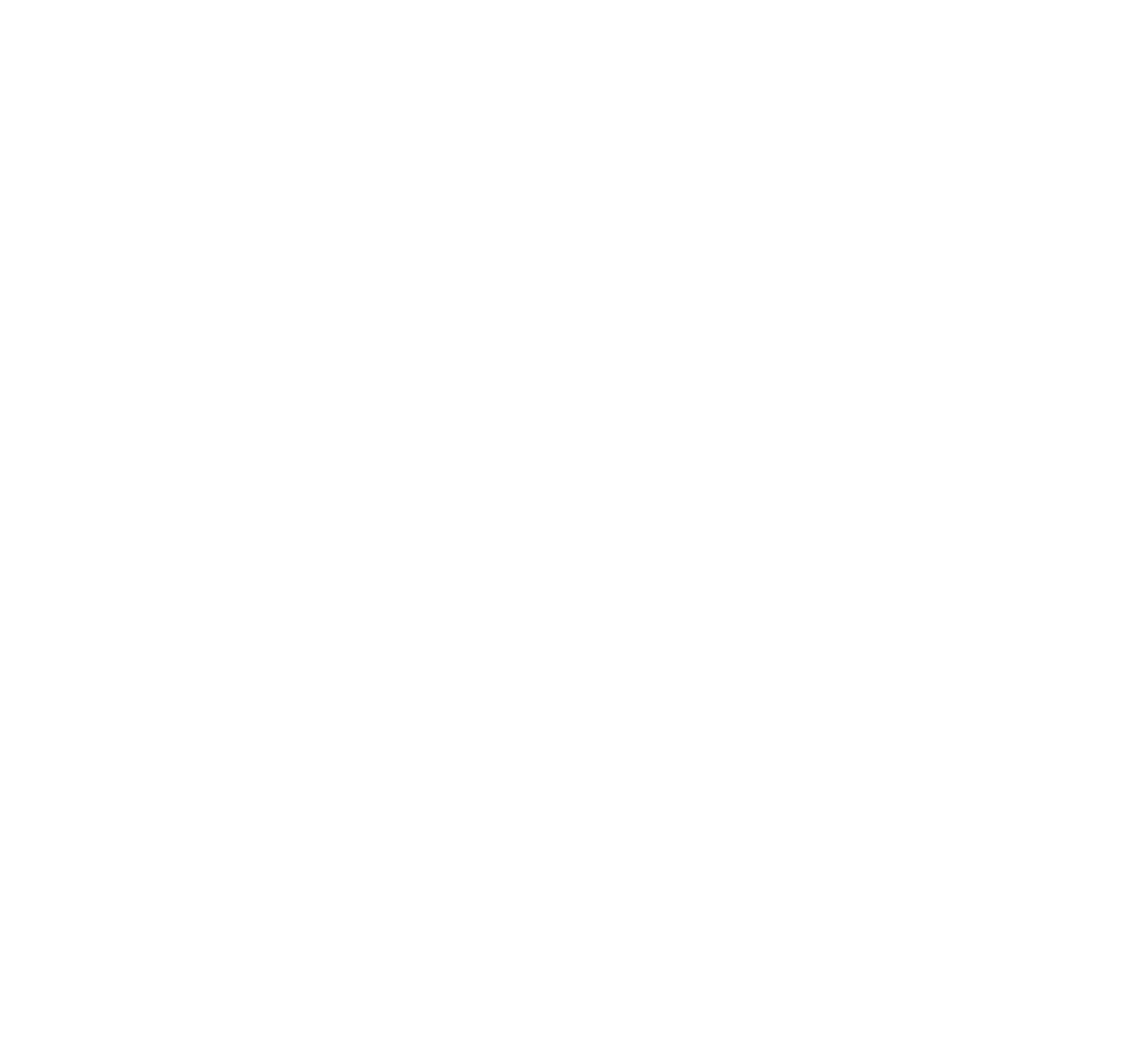
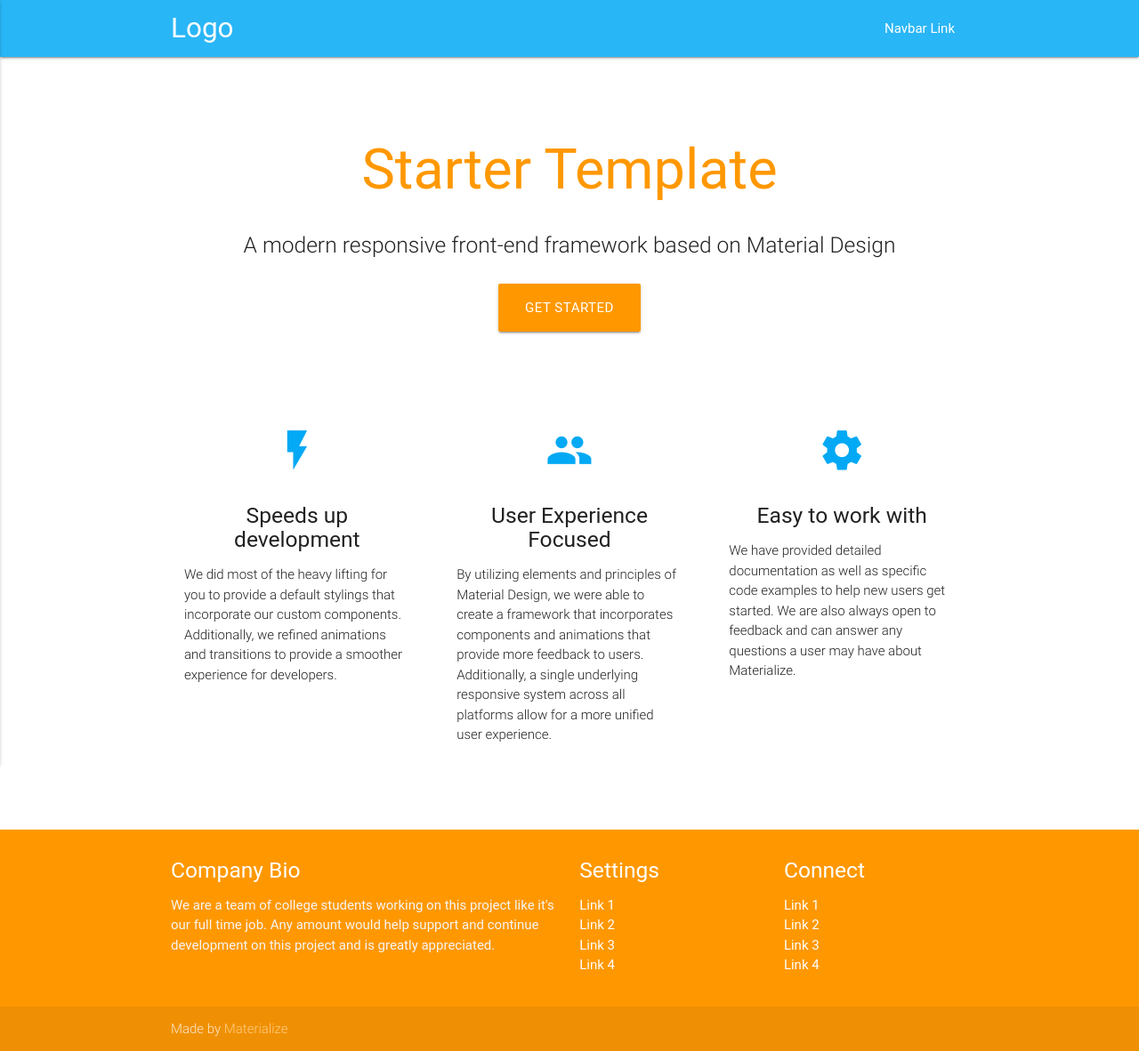
Before and after one commit to LucienZuber/bike_pc_lz, a PHP site: page / in a window 1280 px wide. Before the commit the page is empty. Shown: the whole page at 89% size. Before the commit the page ends 800 px from the top, so only its background shows below. Run offline with PHP 8.4, Linux system fonts and the light colour scheme; some libraries are stand-ins or nearby versions; some web fonts are replaced.

Commit message:
Materialize Template to test

```diff
--- a/UI/import.php
+++ b/UI/import.php
@@ -7,7 +7,7 @@
     <!--Import Google Icon Font-->
     <link href="https://fonts.googleapis.com/icon?family=Material+Icons" rel="stylesheet">
     <!--Import materialize.css-->
-    <link type="text/css" rel="stylesheet" href="css/materialize.min.css"  media="screen,projection"/>
+    <link type="text/css" rel="stylesheet" href="../css/materialize.min.css"  media="screen,projection"/>
     <link rel="stylesheet" href="//code.jquery.com/ui/1.12.1/themes/base/jquery-ui.css">
 
     <!--Let browser know website is optimized for mobile-->
@@ -16,7 +16,7 @@
     <!--Import jQuery before materialize.js-->
     <script type="text/javascript" src="https://code.jquery.com/jquery-3.2.1.min.js"></script>
     <script src="https://code.jquery.com/ui/1.12.1/jquery-ui.js"></script>
-    <script type="text/javascript" src="js/materialize.min.js"></script>
+    <script type="text/javascript" src="../js/materialize.min.js"></script>
     <script src="../Scripts/autocomplete.js"></script>
 </head>
 <body>
--- a/UI/index.php
+++ b/UI/index.php
@@ -1,18 +1,122 @@
 <!DOCTYPE html>
-<html>
+<html lang="en">
 <head>
-    <!--Import Google Icon Font-->
+    <meta http-equiv="Content-Type" content="text/html; charset=UTF-8"/>
+    <meta name="viewport" content="width=device-width, initial-scale=1, maximum-scale=1.0"/>
+    <title>Starter Template - Materialize</title>
+
+    <!-- CSS  -->
     <link href="https://fonts.googleapis.com/icon?family=Material+Icons" rel="stylesheet">
-    <!--Import materialize.css-->
-    <link type="text/css" rel="stylesheet" href="css/materialize.min.css"  media="screen,projection"/>
+    <link href="../css/materialize.css" type="text/css" rel="stylesheet" media="screen,projection"/>
+    <link href="../css/style.css" type="text/css" rel="stylesheet" media="screen,projection"/>
+</head>
+<body>
+<nav class="light-blue lighten-1" role="navigation">
+    <div class="nav-wrapper container"><a id="logo-container" href="#" class="brand-logo">Logo</a>
+        <ul class="right hide-on-med-and-down">
+            <li><a href="#">Navbar Link</a></li>
+        </ul>
 
-    <!--Let browser know website is optimized for mobile-->
-    <meta name="viewport" content="width=device-width, initial-scale=1.0"/>
-</head>
+        <ul id="nav-mobile" class="side-nav">
+            <li><a href="#">Navbar Link</a></li>
+        </ul>
+        <a href="#" data-activates="nav-mobile" class="button-collapse"><i class="material-icons">menu</i></a>
+    </div>
+</nav>
+<div class="section no-pad-bot" id="index-banner">
+    <div class="container">
+        <br><br>
+        <h1 class="header center orange-text">Starter Template</h1>
+        <div class="row center">
+            <h5 class="header col s12 light">A modern responsive front-end framework based on Material Design</h5>
+        </div>
+        <div class="row center">
+            <a href="http://materializecss.com/getting-started.html" id="download-button" class="btn-large waves-effect waves-light orange">Get Started</a>
+        </div>
+        <br><br>
 
-<body>
-<!--Import jQuery before materialize.js-->
-<script type="text/javascript" src="https://code.jquery.com/jquery-3.2.1.min.js"></script>
-<script type="text/javascript" src="js/materialize.min.js"></script>
+    </div>
+</div>
+
+
+<div class="container">
+    <div class="section">
+
+        <!--   Icon Section   -->
+        <div class="row">
+            <div class="col s12 m4">
+                <div class="icon-block">
+                    <h2 class="center light-blue-text"><i class="material-icons">flash_on</i></h2>
+                    <h5 class="center">Speeds up development</h5>
+
+                    <p class="light">We did most of the heavy lifting for you to provide a default stylings that incorporate our custom components. Additionally, we refined animations and transitions to provide a smoother experience for developers.</p>
+                </div>
+            </div>
+
+            <div class="col s12 m4">
+                <div class="icon-block">
+                    <h2 class="center light-blue-text"><i class="material-icons">group</i></h2>
+                    <h5 class="center">User Experience Focused</h5>
+
+                    <p class="light">By utilizing elements and principles of Material Design, we were able to create a framework that incorporates components and animations that provide more feedback to users. Additionally, a single underlying responsive system across all platforms allow for a more unified user experience.</p>
+                </div>
+            </div>
+
+            <div class="col s12 m4">
+                <div class="icon-block">
+                    <h2 class="center light-blue-text"><i class="material-icons">settings</i></h2>
+                    <h5 class="center">Easy to work with</h5>
+
+                    <p class="light">We have provided detailed documentation as well as specific code examples to help new users get started. We are also always open to feedback and can answer any questions a user may have about Materialize.</p>
+                </div>
+            </div>
+        </div>
+
+    </div>
+    <br><br>
+</div>
+
+<footer class="page-footer orange">
+    <div class="container">
+        <div class="row">
+            <div class="col l6 s12">
+                <h5 class="white-text">Company Bio</h5>
+                <p class="grey-text text-lighten-4">We are a team of college students working on this project like it's our full time job. Any amount would help support and continue development on this project and is greatly appreciated.</p>
+
+
+            </div>
+            <div class="col l3 s12">
+                <h5 class="white-text">Settings</h5>
+                <ul>
+                    <li><a class="white-text" href="#!">Link 1</a></li>
+                    <li><a class="white-text" href="#!">Link 2</a></li>
+                    <li><a class="white-text" href="#!">Link 3</a></li>
+                    <li><a class="white-text" href="#!">Link 4</a></li>
+                </ul>
+            </div>
+            <div class="col l3 s12">
+                <h5 class="white-text">Connect</h5>
+                <ul>
+                    <li><a class="white-text" href="#!">Link 1</a></li>
+                    <li><a class="white-text" href="#!">Link 2</a></li>
+                    <li><a class="white-text" href="#!">Link 3</a></li>
+                    <li><a class="white-text" href="#!">Link 4</a></li>
+                </ul>
+            </div>
+        </div>
+    </div>
+    <div class="footer-copyright">
+        <div class="container">
+            Made by <a class="orange-text text-lighten-3" href="http://materializecss.com">Materialize</a>
+        </div>
+    </div>
+</footer>
+
+
+<!--  Scripts-->
+<script src="https://code.jquery.com/jquery-2.1.1.min.js"></script>
+<script src="js/materialize.js"></script>
+<script src="js/init.js"></script>
+
 </body>
 </html>
--- /dev/null
+++ b/css/style.css
@@ -0,0 +1,14 @@
+/* Custom Stylesheet */
+/**
+ * Use this file to override Materialize files so you can update
+ * the core Materialize files in the future
+ *
+ * Made By MaterializeCSS.com
+ */
+
+.icon-block {
+  padding: 0 15px;
+}
+.icon-block .material-icons {
+	font-size: inherit;
+}
--- /dev/null
+++ b/js/init.js
@@ -0,0 +1,7 @@
+(function($){
+  $(function(){
+
+    $('.button-collapse').sideNav();
+
+  }); // end of document ready
+})(jQuery); // end of jQuery name space
```
